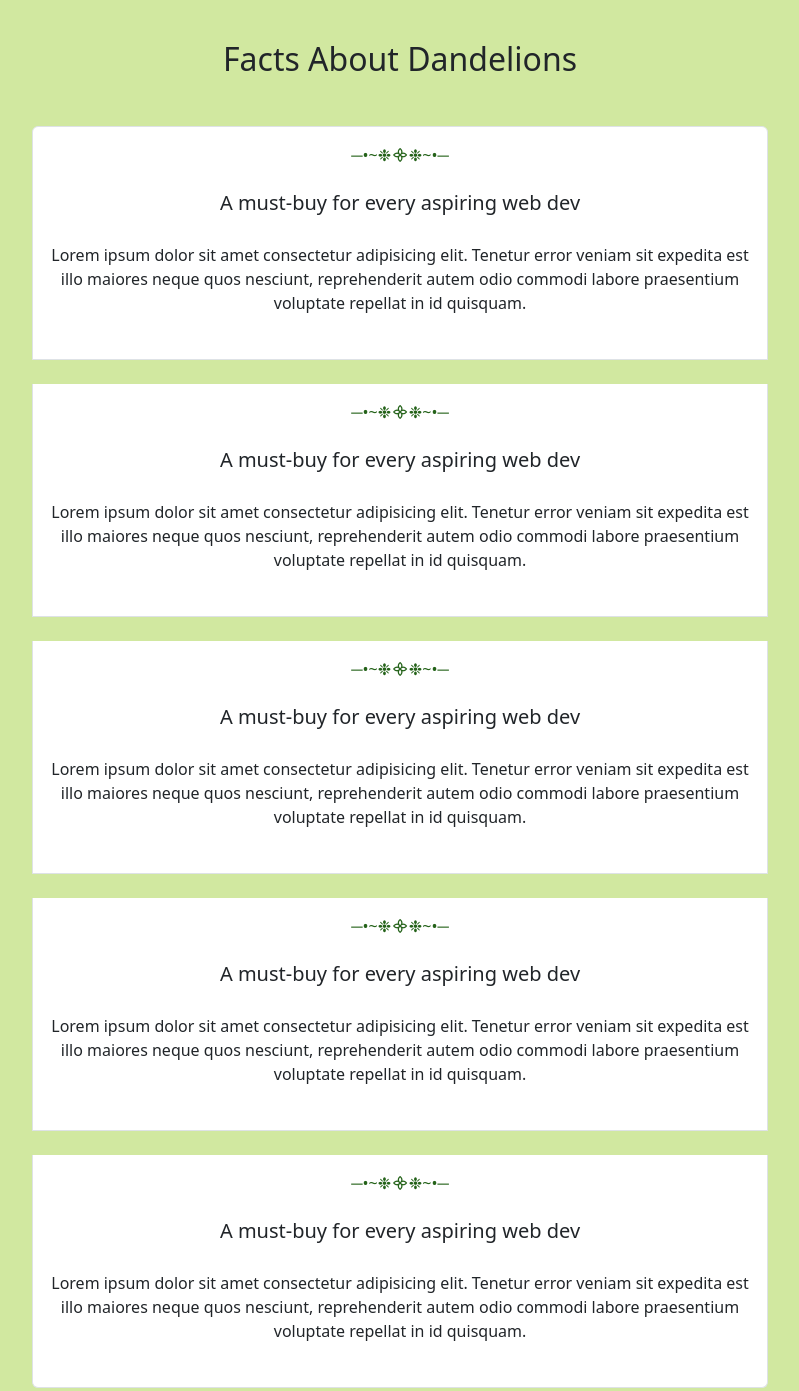
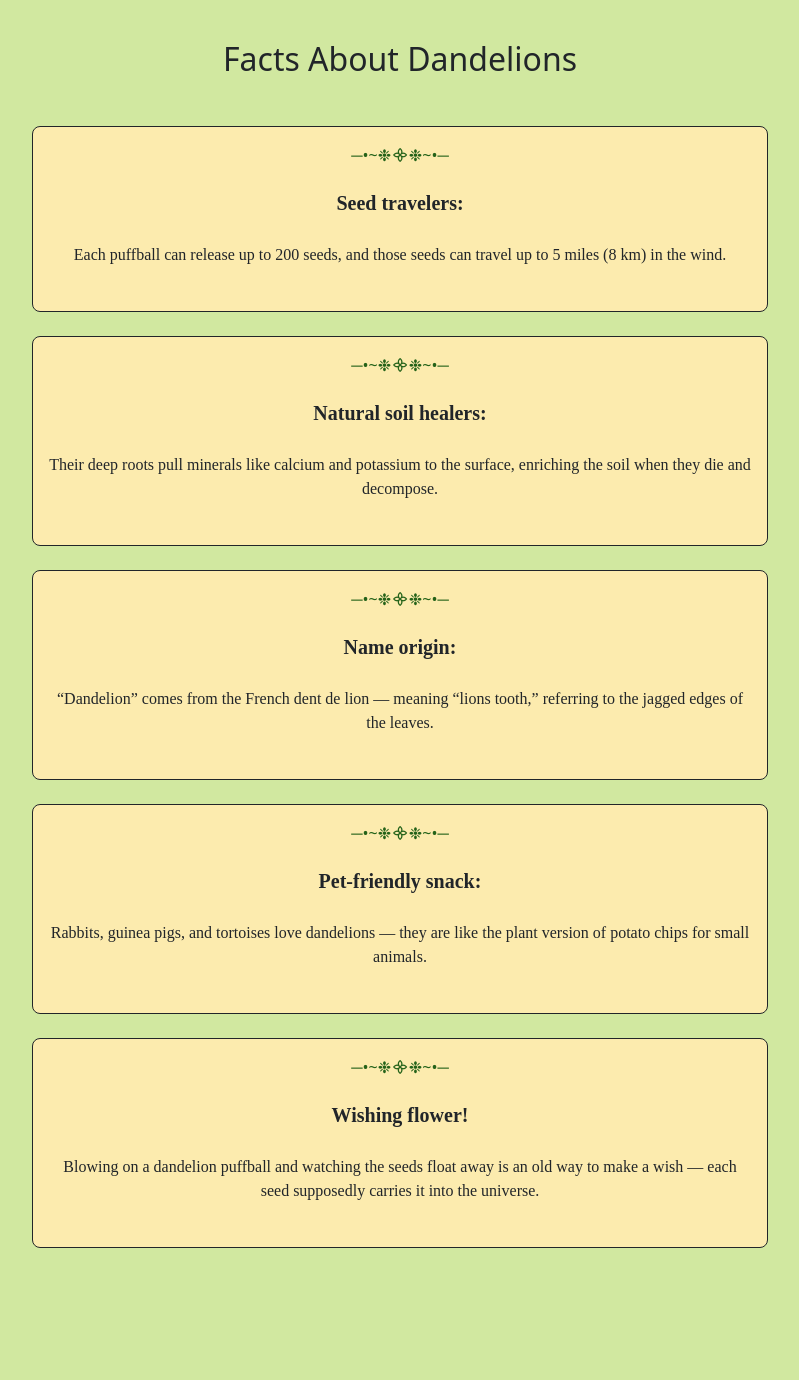
Before and after one commit to Maia-Marit/Bootstrap5, a website: page index.html in a window 1280 px wide. Shown: the part 2500-3891 px from the top of the page, without its empty margins (240-1039 px from the left). Drawn offline with nearby package versions, Linux system fonts and the light colour scheme.

Commit message:
muudatused

```diff
--- a/index.html
+++ b/index.html
@@ -235,60 +235,60 @@
       <div class="row justify-content-center my-5">
         <div class="col-lg-8">
           <div class="list-group">
-            <div class="list-group-item list-effect py-3 mb-4">
+            <div class="list-group-item bg-text-box border border-dark rounded-3 py-3 mb-4">
               <div class="pb-2 text-center">
                 <div class="text-altdark">
                   <p>─•~❉᯽❉~•─</p>
                 </div>
               </div>
-              <h5 class="mb-1 text-center">A must-buy for every aspiring web dev</h5>
+              <h5 class="mb-1 text-center fact-heading">Seed travelers:</h5>
               <br>
-              <p class="mb-1 text-center">Lorem ipsum dolor sit amet consectetur adipisicing elit. Tenetur error veniam sit expedita est illo maiores neque quos nesciunt, reprehenderit autem odio commodi labore praesentium voluptate repellat in id quisquam.</p>
+              <p class="mb-1 text-center fact-paragraph">Each puffball can release up to 200 seeds, and those seeds can travel up to 5 miles (8 km) in the wind.</p>
               <br>
             </div>
 
-            <div class="list-group-item py-3 mb-4">
+            <div class="list-group-item bg-text-box border border-dark rounded-3 py-3 mb-4">
               <div class="pb-2 text-center">
                 <div class="text-altdark">
                   <p>─•~❉᯽❉~•─</p>
                 </div>
               </div>
-              <h5 class="mb-1 text-center">A must-buy for every aspiring web dev</h5>
+              <h5 class="mb-1 text-center fact-heading">Natural soil healers:</h5>
               <br>
-              <p class="mb-1 text-center">Lorem ipsum dolor sit amet consectetur adipisicing elit. Tenetur error veniam sit expedita est illo maiores neque quos nesciunt, reprehenderit autem odio commodi labore praesentium voluptate repellat in id quisquam.</p>
+              <p class="mb-1 text-center fact-paragraph">Their deep roots pull minerals like calcium and potassium to the surface, enriching the soil when they die and decompose.</p>
               <br>
             </div>
-            <div class="list-group-item py-3 mb-4">
+            <div class="list-group-item bg-text-box border border-dark rounded-3 py-3 mb-4">
               <div class="pb-2 text-center">
                 <div class="text-altdark">
                   <p>─•~❉᯽❉~•─</p>
                 </div>
               </div>
-              <h5 class="mb-1 text-center">A must-buy for every aspiring web dev</h5>
+              <h5 class="mb-1 text-center fact-heading">Name origin:</h5>
               <br>
-              <p class="mb-1 text-center">Lorem ipsum dolor sit amet consectetur adipisicing elit. Tenetur error veniam sit expedita est illo maiores neque quos nesciunt, reprehenderit autem odio commodi labore praesentium voluptate repellat in id quisquam.</p>
+              <p class="mb-1 text-center fact-paragraph">“Dandelion” comes from the French dent de lion — meaning “lions tooth,” referring to the jagged edges of the leaves.</p>
               <br>
             </div>
-            <div class="list-group-item py-3 mb-4">
+            <div class="list-group-item bg-text-box border border-dark rounded-3 py-3 mb-4">
               <div class="pb-2 text-center">
                 <div class="text-altdark">
                   <p>─•~❉᯽❉~•─</p>
                 </div>
               </div>
-              <h5 class="mb-1 text-center">A must-buy for every aspiring web dev</h5>
+              <h5 class="mb-1 text-center fact-heading">Pet-friendly snack:</h5>
               <br>
-              <p class="mb-1 text-center">Lorem ipsum dolor sit amet consectetur adipisicing elit. Tenetur error veniam sit expedita est illo maiores neque quos nesciunt, reprehenderit autem odio commodi labore praesentium voluptate repellat in id quisquam.</p>
+              <p class="mb-1 text-center fact-paragraph">Rabbits, guinea pigs, and tortoises love dandelions — they are like the plant version of potato chips for small animals.</p>
               <br>
             </div>
-            <div class="list-group-item py-3 mb-4">
+            <div class="list-group-item bg-text-box border border-dark rounded-3 py-3 mb-4">
               <div class="pb-2 text-center">
                 <div class="text-altdark">
                   <p>─•~❉᯽❉~•─</p>
                 </div>
               </div>
-              <h5 class="mb-1 text-center">A must-buy for every aspiring web dev</h5>
+              <h5 class="mb-1 text-center fact-heading">Wishing flower!</h5>
               <br>
-              <p class="mb-1 text-center">Lorem ipsum dolor sit amet consectetur adipisicing elit. Tenetur error veniam sit expedita est illo maiores neque quos nesciunt, reprehenderit autem odio commodi labore praesentium voluptate repellat in id quisquam.</p>
+              <p class="mb-1 text-center fact-paragraph">Blowing on a dandelion puffball and watching the seeds float away is an old way to make a wish — each seed supposedly carries it into the universe.</p>
               <br>
             </div>
           </div>
--- a/sass/main.scss
+++ b/sass/main.scss
@@ -9,8 +9,17 @@ $light: #fbf5e5;
 $custom-theme-colors: (
     "altlight": #d1e8a0,
     "altdark": #246219,
+    "text-box": #fcebae
 );
 
+.fact-heading {
+    font-family: 'Playfair Display', serif;
+    font-weight: 650;
+}
+
+.fact-paragraph {
+    font-family: 'Playfair Display', serif;
+    }
 
 $theme-colors: map-merge($custom-theme-colors, $theme-colors);
 
```
Also changed, not shown: sass/main.css, 1 other file.
